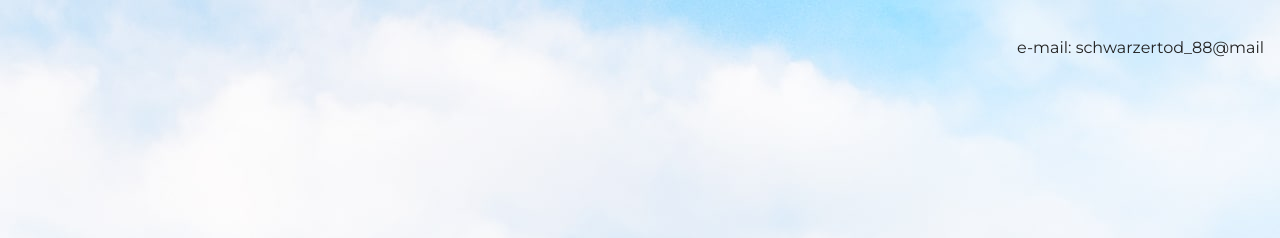
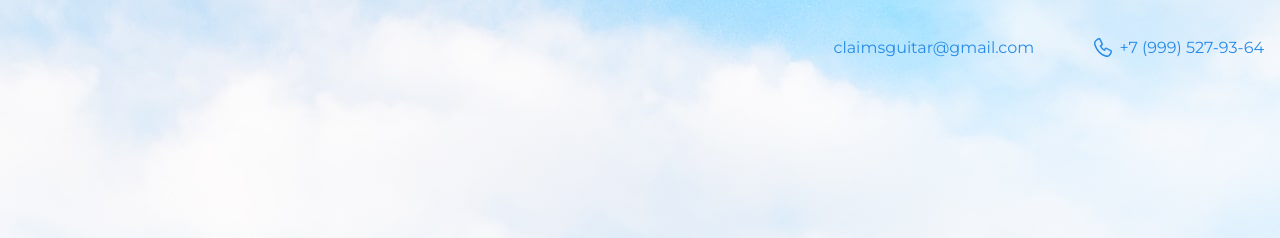
Before and after one commit to Mishgun666/training_site, a plain HTML site: page index.html in a window 1280 px wide. Shown: the top 238 px of the page. Drawn offline with nearby package versions, Linux system fonts and the light colour scheme.

Commit message:
new phone and mail

```diff
--- a/index.html
+++ b/index.html
@@ -9,7 +9,9 @@
 
   <body>
     <header class="page-header">
-      <div class="container">e-mail: schwarzertod_88@mail
+      <div class="container">
+        <a class="header=email" href="mailto:claimsguitar@gmail.com">claimsguitar@gmail.com</a>
+        <a class="header-phone" href="tel:+79995379364">+7 (999) 527-93-64</a>
         </div>
     </header>
 
```
